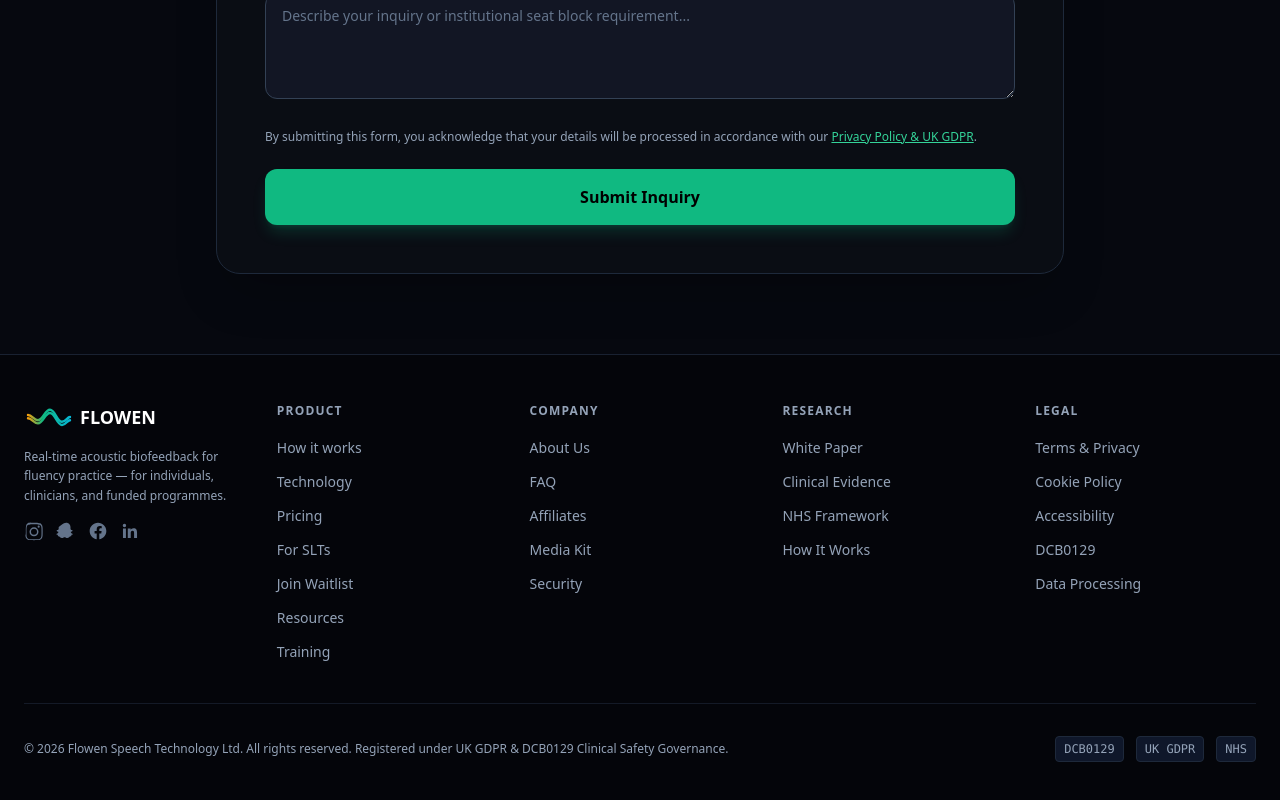
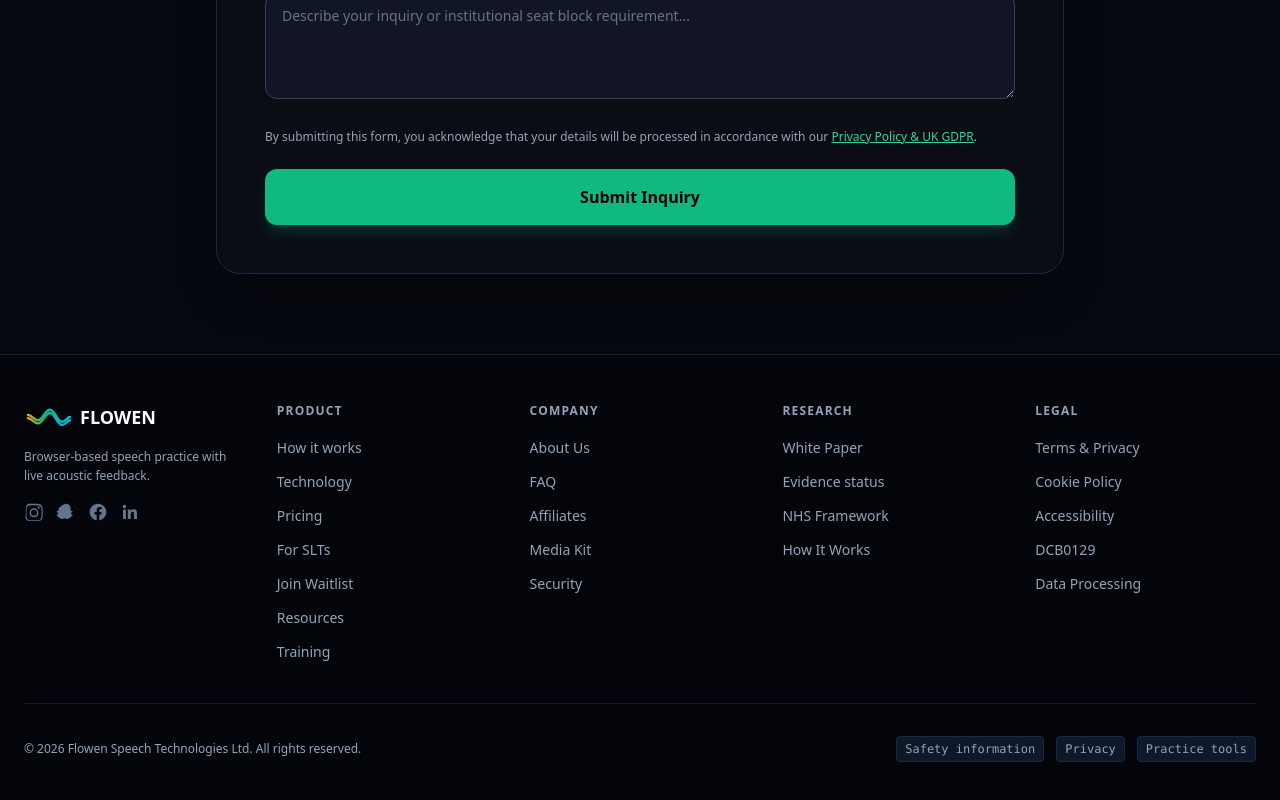
Before and after one commit to flowentechnologies/flowen-platform, a Next.js app: page / in a window 1280 px wide. Shown: the part 8008-8808 px from the top of the page. Built offline with nearby package versions, Linux system fonts and the light colour scheme; no server answers.

Commit message:
fix: public factual copy - src/components/MarketingFooter.tsx [skip ci]

```diff
--- a/src/components/MarketingFooter.tsx
+++ b/src/components/MarketingFooter.tsx
@@ -21,7 +21,7 @@ export default function MarketingFooter() {
               <span className="text-white font-bold text-lg group-hover:text-emerald-400 transition-colors">FLOWEN</span>
             </Link>
             <p className="text-slate-400 text-xs leading-relaxed mb-4">
-              Real-time acoustic biofeedback for fluency practice — for individuals, clinicians, and funded programmes.
+              Browser-based speech practice with live acoustic feedback.
             </p>
             <div className="flex items-center gap-3">
               <a href="https://www.instagram.com/flowenspeech" target="_blank" rel="noopener noreferrer" aria-label="Flowen on Instagram" className="text-slate-500 hover:text-emerald-400 transition-colors">
@@ -75,7 +75,7 @@ export default function MarketingFooter() {
             <h3 className="text-xs font-semibold uppercase tracking-widest text-slate-400 mb-4">Research</h3>
             <ul className="space-y-2.5">
               <li><Link href="/whitepaper" className="text-sm text-slate-400 hover:text-emerald-400 transition-colors">White Paper</Link></li>
-              <li><Link href="/resources/biofeedback-evidence" className="text-sm text-slate-400 hover:text-emerald-400 transition-colors">Clinical Evidence</Link></li>
+              <li><Link href="/resources/biofeedback-evidence" className="text-sm text-slate-400 hover:text-emerald-400 transition-colors">Evidence status</Link></li>
               <li><Link href="/nhs-framework" className="text-sm text-slate-400 hover:text-emerald-400 transition-colors">NHS Framework</Link></li>
               <li><Link href="/how-it-works" className="text-sm text-slate-400 hover:text-emerald-400 transition-colors">How It Works</Link></li>
             </ul>
@@ -95,12 +95,12 @@ export default function MarketingFooter() {
 
         <div className="border-t border-slate-800/60 pt-8 flex flex-col md:flex-row items-center justify-between gap-4">
           <p className="text-slate-400 text-xs">
-            © 2026 Flowen Speech Technology Ltd. All rights reserved. Registered under UK GDPR &amp; DCB0129 Clinical Safety Governance.
+            © 2026 Flowen Speech Technologies Ltd. All rights reserved.
           </p>
           <div className="flex items-center gap-3">
-            <span className="px-2 py-1 rounded bg-slate-900 border border-slate-800 font-mono text-xs text-slate-400">DCB0129</span>
-            <span className="px-2 py-1 rounded bg-slate-900 border border-slate-800 font-mono text-xs text-slate-400">UK GDPR</span>
-            <span className="px-2 py-1 rounded bg-slate-900 border border-slate-800 font-mono text-xs text-slate-400">NHS</span>
+            <span className="px-2 py-1 rounded bg-slate-900 border border-slate-800 font-mono text-xs text-slate-400">Safety information</span>
+            <span className="px-2 py-1 rounded bg-slate-900 border border-slate-800 font-mono text-xs text-slate-400">Privacy</span>
+            <span className="px-2 py-1 rounded bg-slate-900 border border-slate-800 font-mono text-xs text-slate-400">Practice tools</span>
           </div>
         </div>
       </div>
```
